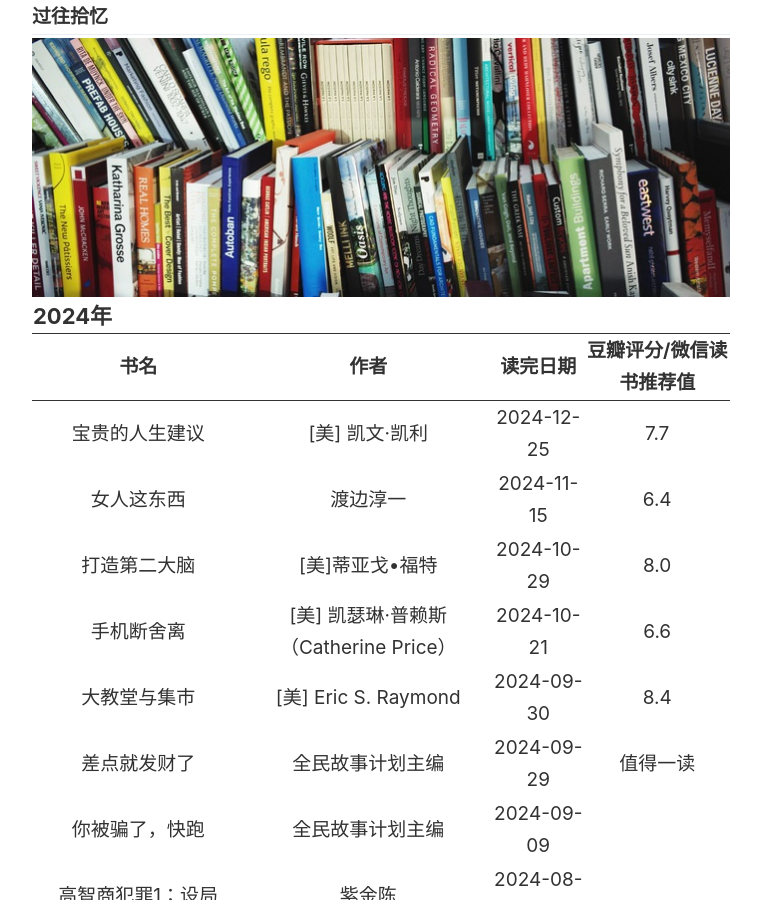
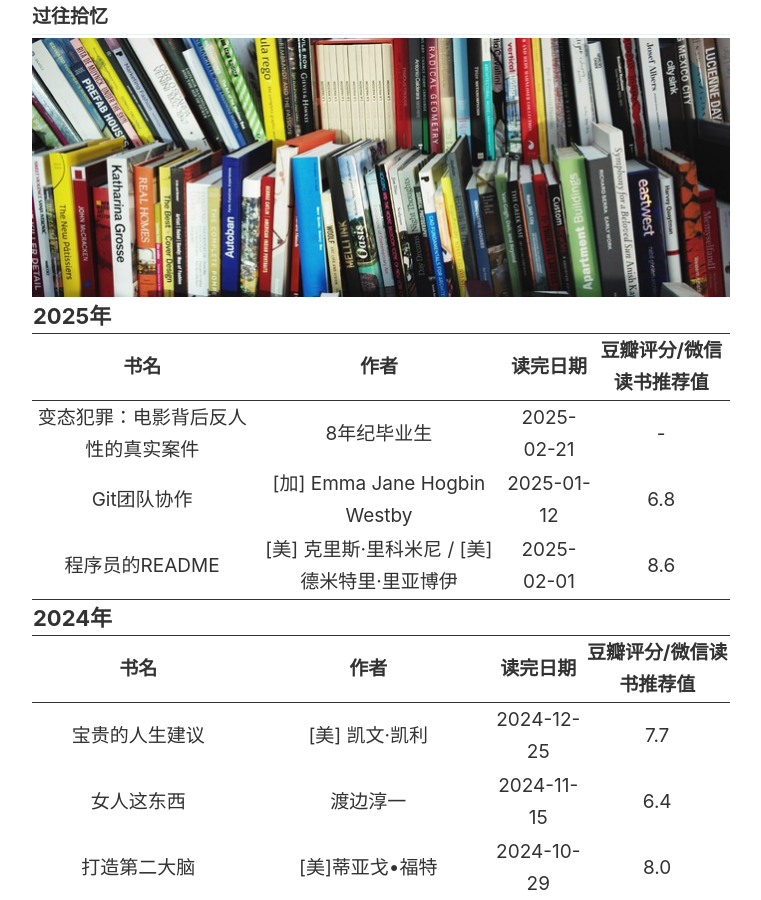
Before and after one commit to SWHL/SWHL.github.io, a Jekyll site: the page built from _pages/books.md, in a window 1280 px wide and 900 px high. Shown: the whole window, without its empty margins (259-1020 px from the left). Built offline with Jekyll 4.4.1, drawn with Linux system fonts in a browser that asks for light colours.

Commit message:
chore: update book

```diff
--- a/_pages/books.md
+++ b/_pages/books.md
@@ -2,6 +2,40 @@
 layout: page
 image: "./images/pages/books.jpg"
 ---
+
+<table style="line-height:32px;width:100%; height:100%; margin: 0 auto;text-align:center;border-bottom:1px solid;">
+    <thead>
+        <tr>
+            <th colspan="4" style="text-align:left;font-size:22px;">2025年</th>
+        </tr>
+        <tr style="border-bottom:1px solid; border-top:1px solid;">
+    　       <th>书名</th>
+             <th>作者</th>
+             <th>读完日期</th>
+             <th>豆瓣评分/微信读书推荐值</th>
+        </tr>
+　　</thead>
+    <tbody>
+    　　<tr>
+    　　　　　<td><a href="https://weread.qq.com/web/reader/9d232470813ab986bg012b5d" target="_blank">变态犯罪：电影背后反人性的真实案件</a></td>
+    　　　　　<td>8年纪毕业生</td>
+    　　　　　<td>2025-02-21</td>
+    　　　　　<td>-</td>
+    　　</tr>
+    　　<tr>
+    　　　　　<td><a href="https://book.douban.com/subject/27046286/" target="_blank">Git团队协作</a></td>
+    　　　　　<td> [加] Emma Jane Hogbin Westby</td>
+    　　　　　<td>2025-01-12</td>
+    　　　　　<td>6.8</td>
+    　　</tr>
+    　　<tr>
+    　　　　　<td><a href="https://book.douban.com/subject/36457109/" target="_blank">程序员的README</a></td>
+    　　　　　<td>[美] 克里斯·里科米尼 / [美] 德米特里·里亚博伊</td>
+    　　　　　<td>2025-02-01</td>
+    　　　　　<td>8.6</td>
+    　　</tr>
+    </tbody>
+</table>
 
 <table style="line-height:32px;width:100%; height:100%; margin: 0 auto;text-align:center;border-bottom:1px solid;">
     <thead>
```
